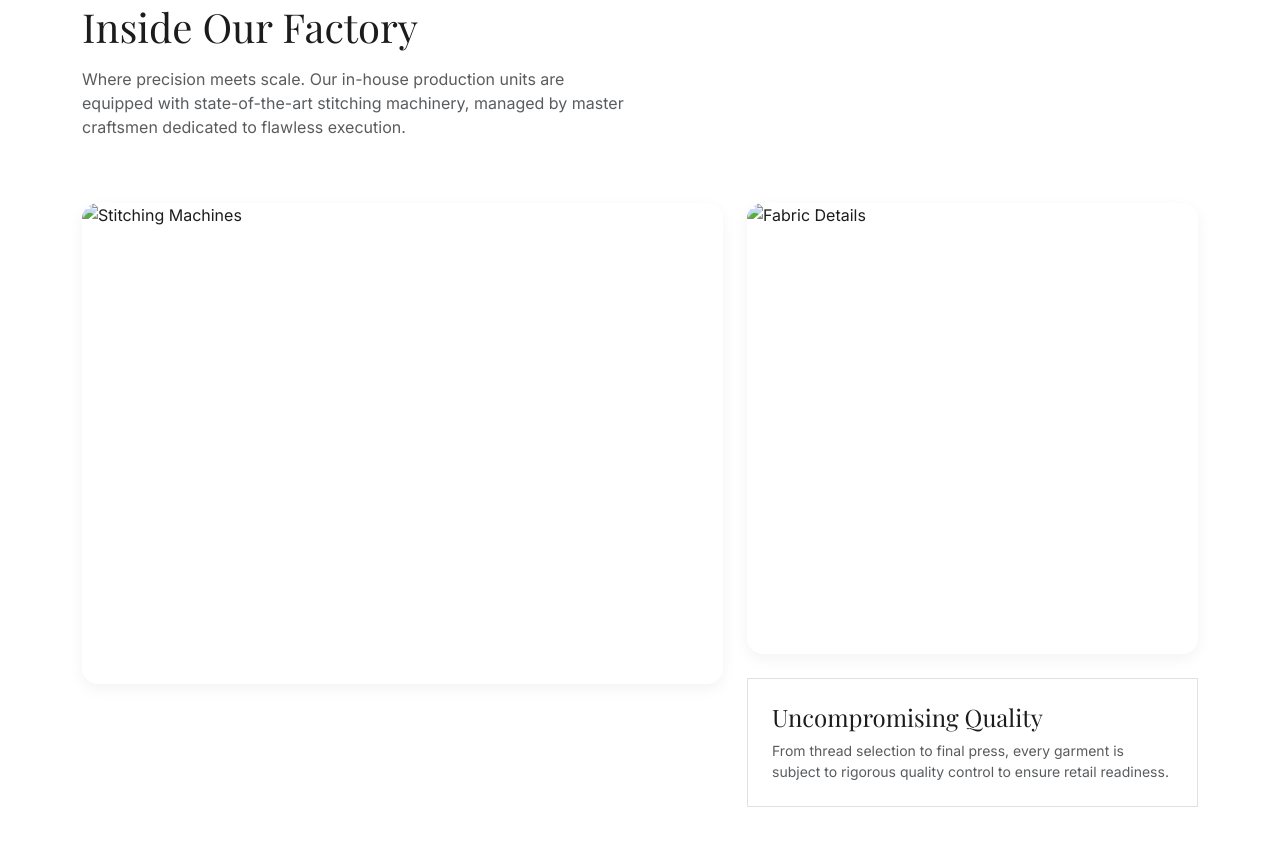
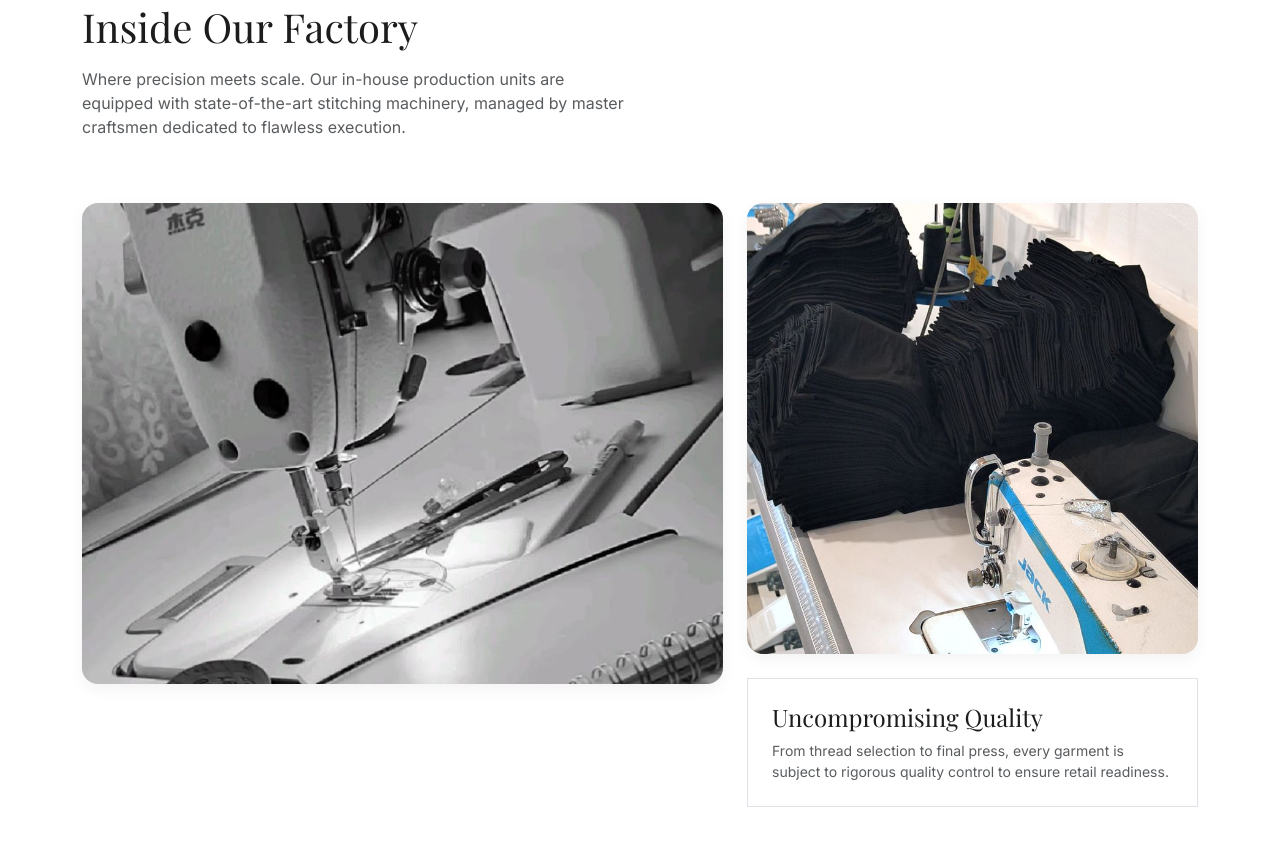
Before and after one commit to Khushboonazir14/Novalunemanufacture, a plain HTML site: page index.html in a window 1280 px wide. Shown: the part 925-1770 px from the top of the page. Drawn offline with nearby package versions, Linux system fonts and the light colour scheme; the site is published under a folder, as on GitHub Pages, so addresses that start at the root find nothing; a web font is replaced by a local one.

Commit message:
Update index.html

```diff
--- a/index.html
+++ b/index.html
@@ -62,12 +62,12 @@
             <div class="row g-4">
                 <div class="col-md-7">
                     <div class="img-wrapper ratio ratio-4x3">
-                        <img src="/images/mach2.jpg" alt="Stitching Machines">
+                        <img src="images/mach2.jpg" alt="Stitching Machines">
                     </div>
                 </div>
                 <div class="col-md-5 d-flex flex-column justify-content-between">
                     <div class="img-wrapper ratio ratio-1x1 mb-4">
-                        <img src="/images/mach3.jpg" alt="Fabric Details">
+                        <img src="images/mach3.jpg" alt="Fabric Details">
                     </div>
                     <div class="p-4 border">
                         <h4 class="brand-font">Uncompromising Quality</h4>
```
